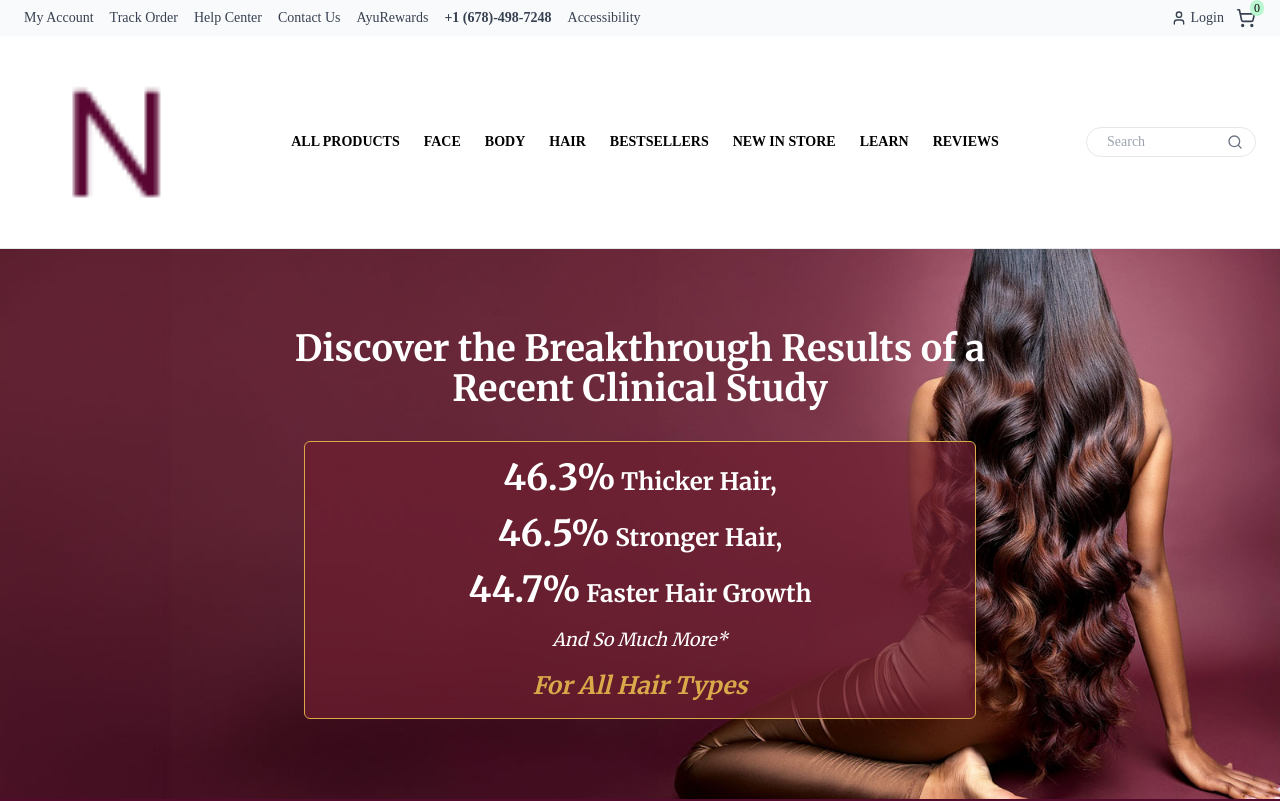
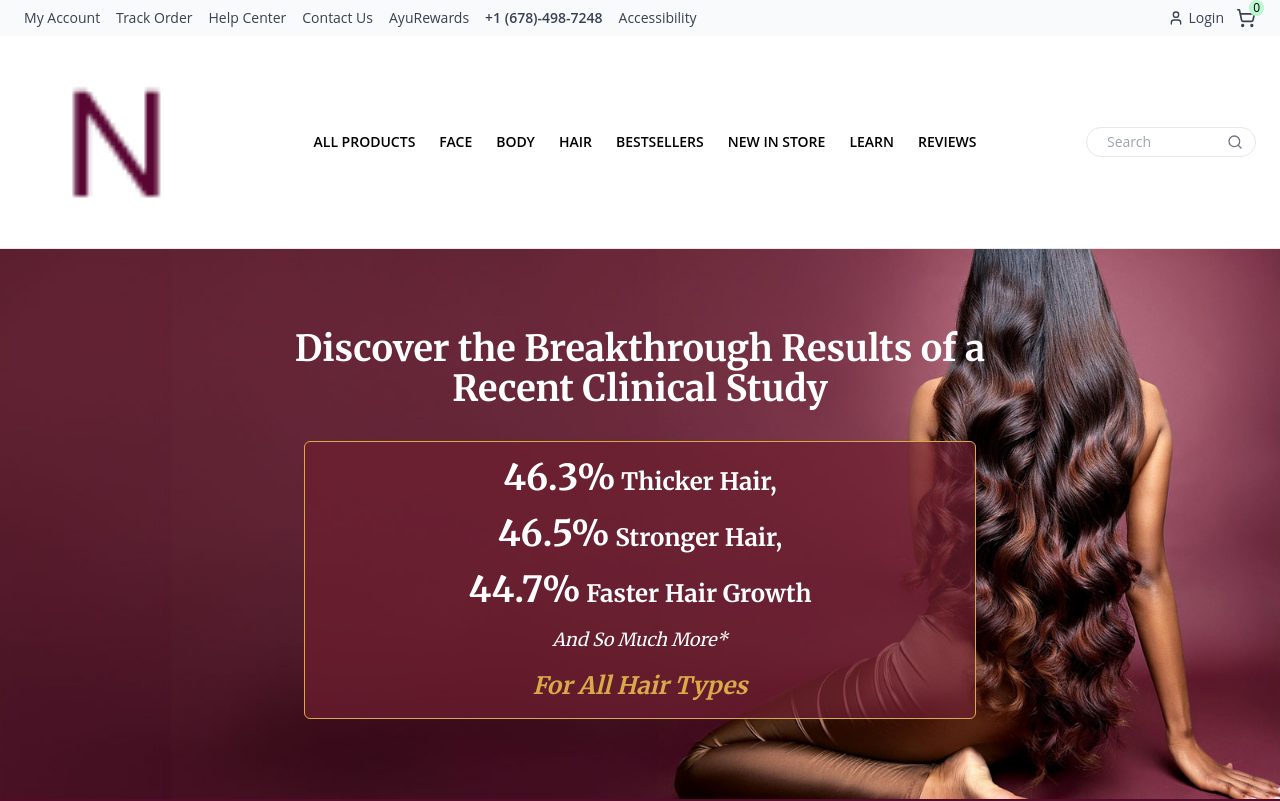
Before and after one commit to BidyutTLS/NnM-NLP11_New_page, a Next.js app: page / in a window 1280 px wide. Shown: the top 801 px of the page. Built offline with nearby package versions, Linux system fonts and the light colour scheme; no server answers.

Commit message:
Update Header.js

```diff
--- a/components/Header.js
+++ b/components/Header.js
@@ -18,7 +18,7 @@ const Header = () => {
   }, []);
 
   return (
-    <header className="w-full border-b border-gray-200 text-sm font-[\'Poppins\']">
+    <header className="w-full border-b border-gray-200 text-sm font-openSans">
       <div className="flex flex-wrap justify-between items-center px-6 py-2 bg-gray-50 text-gray-700">
         <div className="flex flex-wrap gap-x-4 gap-y-1">
           <a href="https://theayurvedaexperience.com/account/login?return_url=%2Faccount" className="hover:underline">My Account</a>
```
